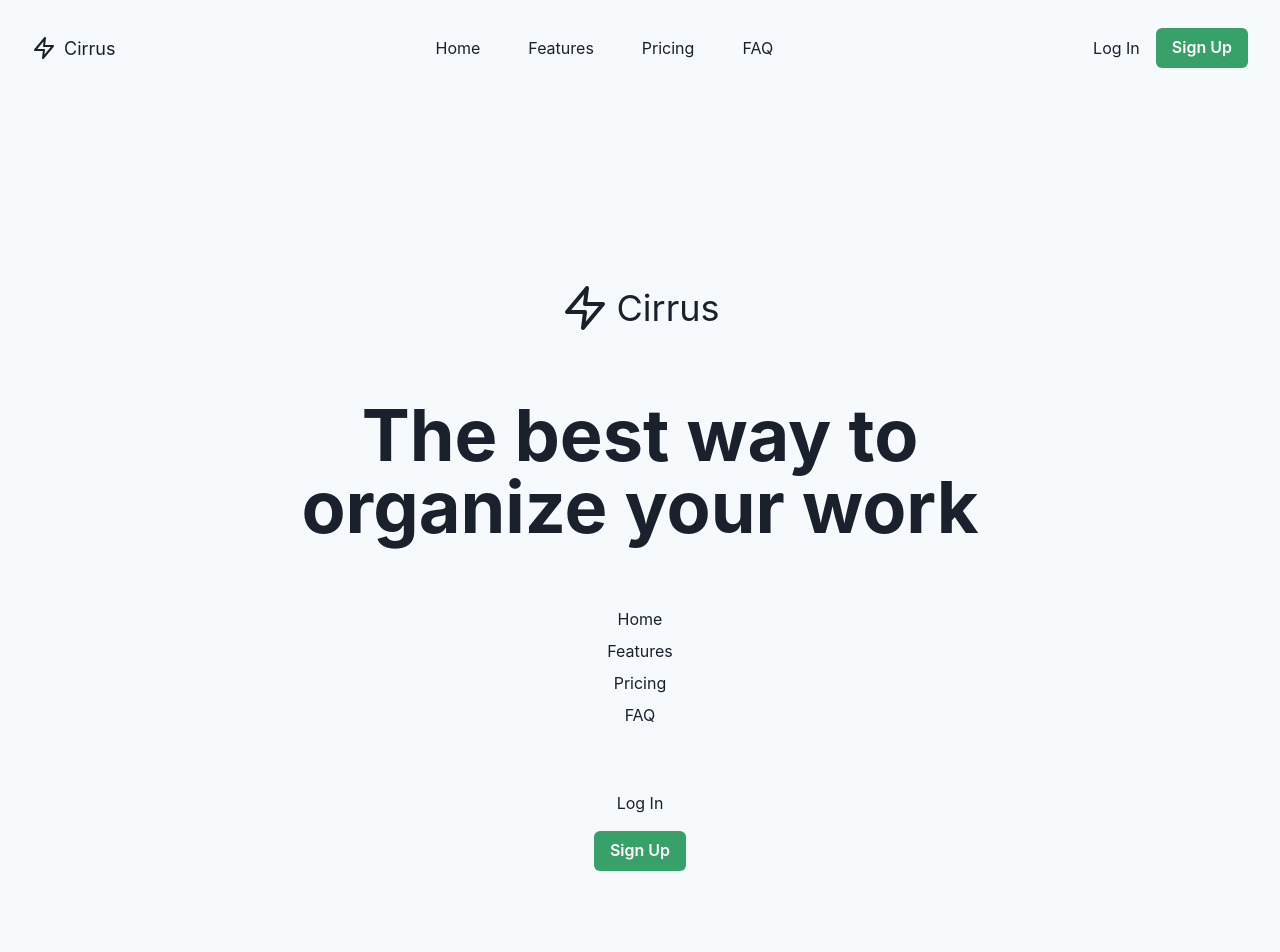
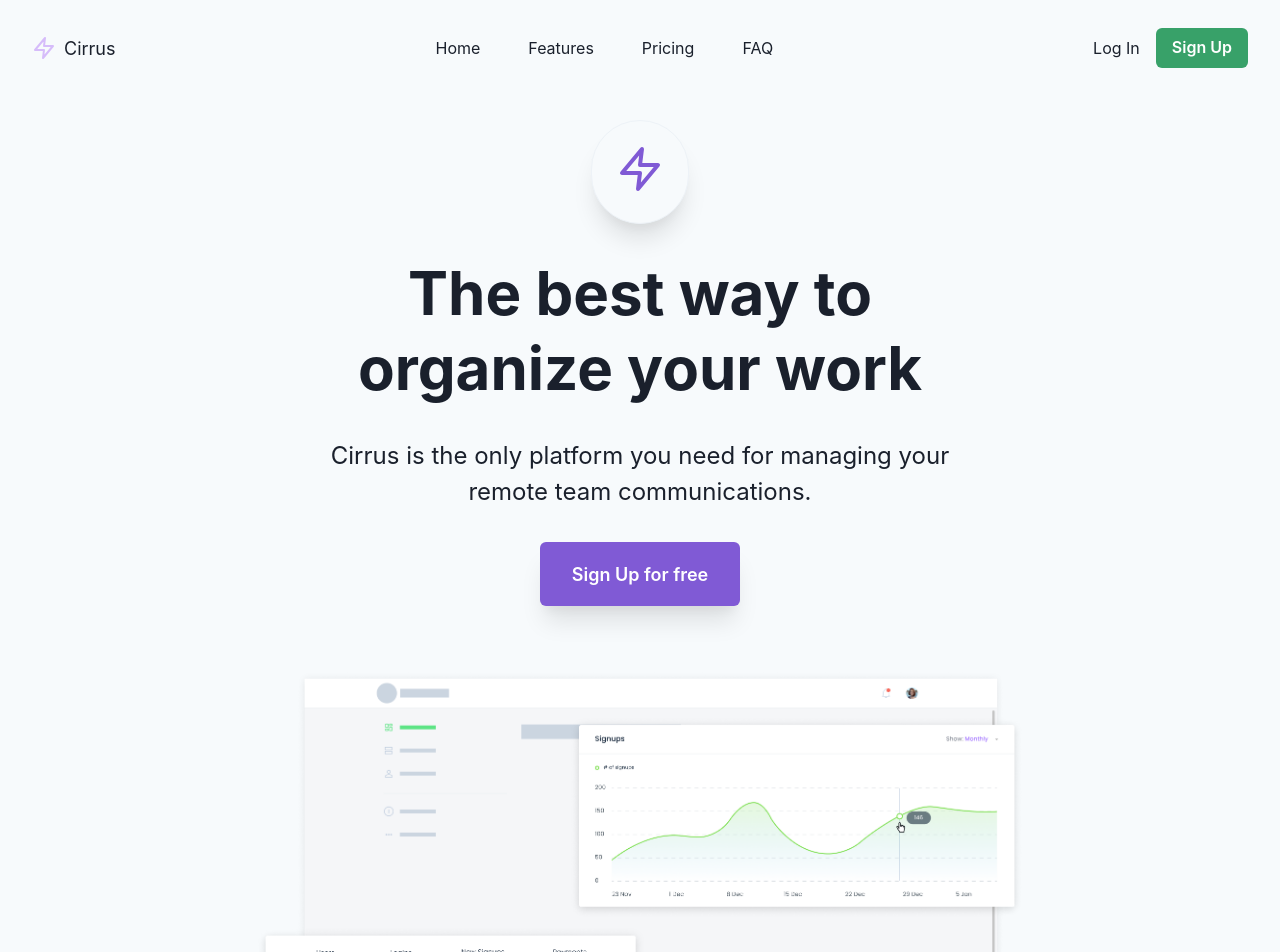
Before and after one commit to 0xi4o/cirrus, a Next.js app: page / in a window 1280 px wide. Shown: the top 952 px of the page. Built offline with nearby package versions, Linux system fonts and the light colour scheme.

Commit message:
Update header

```diff
--- a/src/components/headers/Header01.js
+++ b/src/components/headers/Header01.js
@@ -1,19 +1,19 @@
+import Image from 'next/image';
 import {
 	Box,
 	Button,
 	Container,
 	Flex,
 	Heading,
-	HStack,
 	Icon,
-	Link,
 	Text,
 	VStack,
 } from '@chakra-ui/react';
 import { Zap } from 'react-feather';
+import dashboard from '../../assets/dashboard.png';
 
 const Navigation01 = () => (
-	<Flex as='nav' w='full' h='960px' bg='gray.50'>
+	<Flex w='full' h='960px' bg='gray.50' mt={8}>
 		<Container maxW='container.xl'>
 			<VStack
 				p={4}
@@ -22,26 +22,54 @@ const Navigation01 = () => (
 				w='full'
 				h='full'
 				spacing={16}
+				mt={16}
 			>
-				<HStack>
-					<Icon as={Zap} w={12} h={12} />
-					<Text fontSize='4xl'>Cirrus</Text>
-				</HStack>
-				<Box maxW='48rem'>
-					<Heading as='h1' size='4xl' textAlign='center'>
+				<VStack
+					justifyContent='center'
+					alignItems='center'
+					maxW='40rem'
+					spacing={8}
+				>
+					<Box
+						p={6}
+						rounded='full'
+						borderColor='gray.100'
+						borderWidth={1}
+						bg='gray.50'
+						boxShadow='xl'
+					>
+						<Icon as={Zap} color='purple.500' w={12} h={12} />
+					</Box>
+					<Heading
+						as='h1'
+						size='3xl'
+						textAlign='center'
+						lineHeight='shorter'
+					>
 						The best way to organize your work
 					</Heading>
+					<Text fontSize='2xl' textAlign='center' lineHeight='base'>
+						Cirrus is the only platform you need for managing your
+						remote team communications.
+					</Text>
+					<Button
+						p={8}
+						bg='purple.500'
+						color='white'
+						fontSize='lg'
+						boxShadow='xl'
+					>
+						Sign Up for free
+					</Button>
+				</VStack>
+				<Box w='48rem' h='32rem' position='relative'>
+					<Image
+						width='1597'
+						height='1005'
+						src={dashboard}
+						alt='Image'
+					/>
 				</Box>
-				<VStack>
-					<Link>Home</Link>
-					<Link>Features</Link>
-					<Link>Pricing</Link>
-					<Link>FAQ</Link>
-				</VStack>
-				<VStack spacing={4}>
-					<Link>Log In</Link>
-					<Button colorScheme='green'>Sign Up</Button>
-				</VStack>
 			</VStack>
 		</Container>
 	</Flex>
--- a/src/components/navigation/Navigation01.js
+++ b/src/components/navigation/Navigation01.js
@@ -20,7 +20,7 @@ const Navigation01 = () => (
 				h='full'
 			>
 				<HStack>
-					<Icon as={Zap} w={6} h={6} />
+					<Icon as={Zap} w={6} h={6} color='purple.200' />
 					<Text fontSize='lg'>Cirrus</Text>
 				</HStack>
 				<HStack spacing={12}>
```
Also changed, not shown: src/assets/dashboard.png (added).
